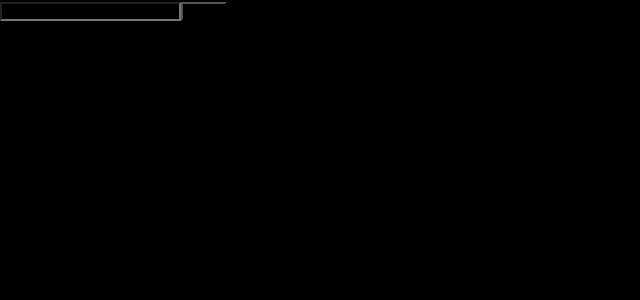
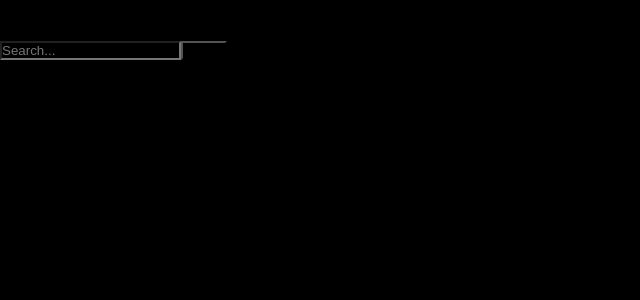
Before and after one commit to Aradhya-005/Pantry_tracker, a Next.js app: page /dashboard in a window 1280 px wide. Shown: the top 300 px of the page, without its empty margins (0-640 px from the left). Built offline with nearby package versions, Linux system fonts and the light colour scheme.

Commit message:
resolved error

```diff
--- a/app/dashboard/page.tsx
+++ b/app/dashboard/page.tsx
@@ -1,5 +1,5 @@
 // app/dashboard/page.tsx
-"use client"
+"use client";
 import React, { useState } from 'react';
 
 interface SearchBarProps {
@@ -31,4 +31,17 @@ const SearchBar: React.FC<SearchBarProps> = ({ placeholder, onSearch }) => {
   );
 };
 
-export default SearchBar;
+const DashboardPage: React.FC = () => {
+  const handleSearch = (query: string) => {
+    console.log('Search query:', query);
+  };
+
+  return (
+    <div>
+      <h1>Dashboard</h1>
+      <SearchBar placeholder="Search..." onSearch={handleSearch} />
+    </div>
+  );
+};
+
+export default DashboardPage;
```
Also changed, not shown: app/page.tsx (+3 -5 lines), 1 other file (tests, documents, lock files or other folders).
